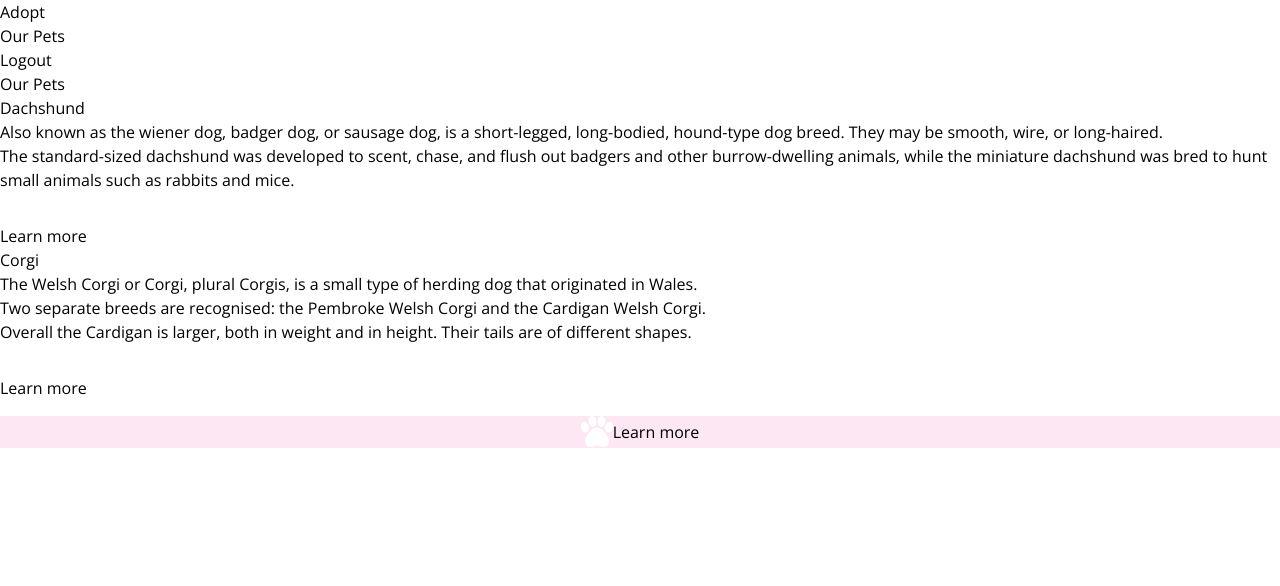
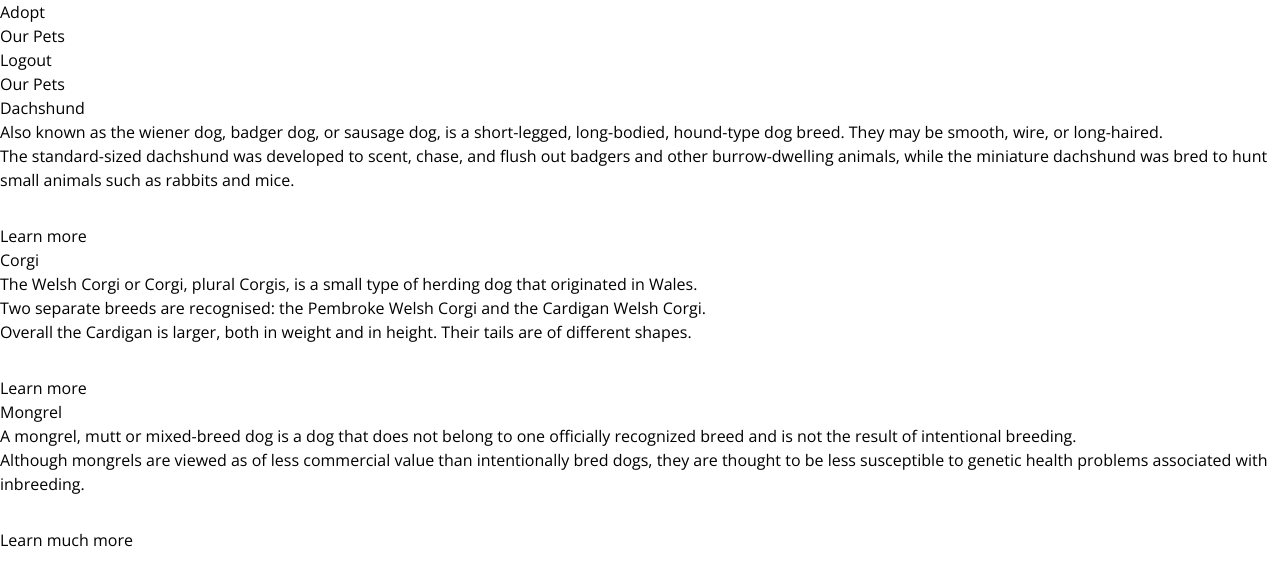
Before and after one commit to pedrocaroreis/desafio-magnet, a plain HTML site: page index.html in a window 1280 px wide. Shown: the part 88-674 px from the top of the page. Drawn offline with nearby package versions, Linux system fonts and the light colour scheme.

Commit message:
Added little change

```diff
--- a/index.html
+++ b/index.html
@@ -69,14 +69,17 @@
 		</p>
 		<a href="#"><img src="img/paw.png" />Learn more</a>
 
-				<div class="mt-4 bg-pink-100">
-					<a
-						href="#"
-						class="flex items-center justify-center"
-						><img src="img/paw.png" />Learn more</a
-					>
-				</div>
-			</div>
-		</div>
+		<h2>Mongrel</h2>
+		<p>
+			A mongrel, mutt or mixed-breed dog is a dog that does not belong to one
+			officially recognized breed and is not the result of intentional breeding.
+		</p>
+		<p>
+			Although mongrels are viewed as of less commercial value than
+			intentionally bred dogs, they are thought to be less susceptible to
+			genetic health problems associated with inbreeding.
+		</p>
+
+		<a href="#"><img src="img/paw.png" />Learn much more</a>
 	</body>
 </html>
```
